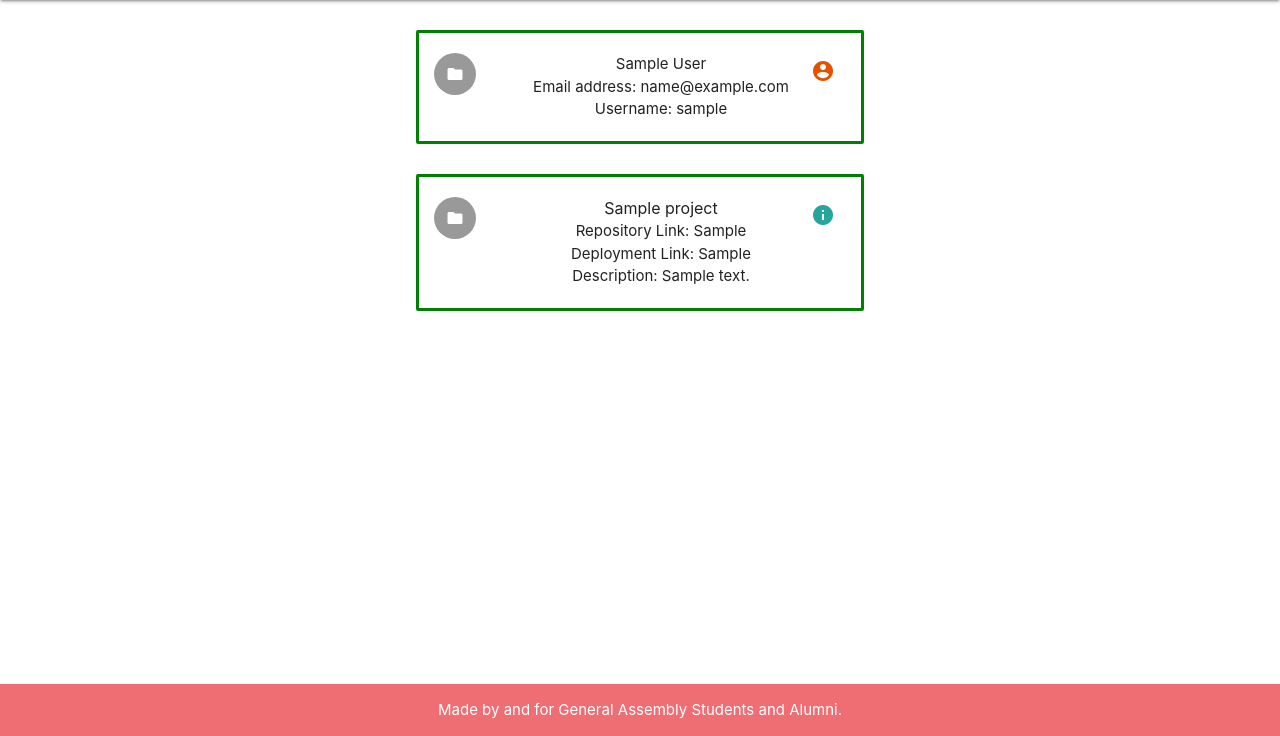
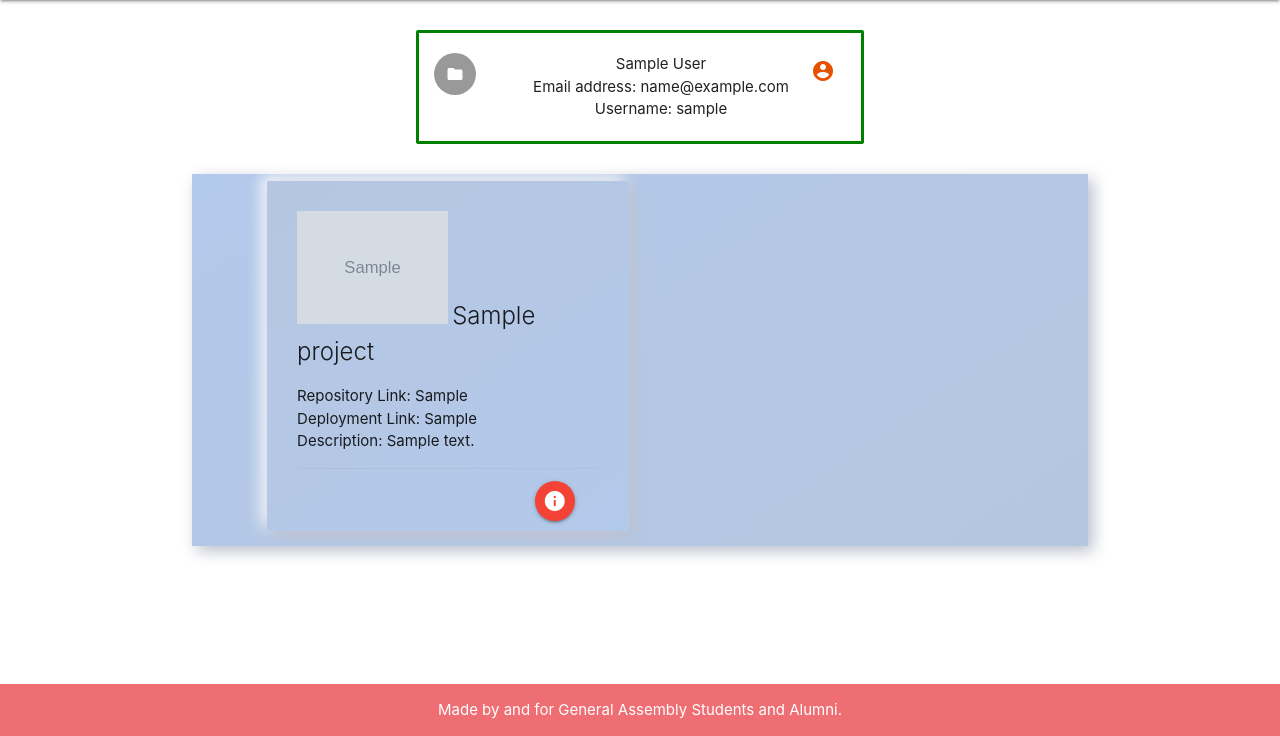
Before and after one commit to NoahCSmith93/General-Archive, a Django app: page /user/1/ in a window 1280 px wide. Shown: the part 64-800 px from the top of the page. Run offline with Django 3.2, Linux system fonts and the light colour scheme; tables that the repository leaves empty hold one stand-in row (values such as "Sample post"); grey boxes marked "Sample" are stand-in pictures; some libraries are stand-ins or nearby versions.

Commit message:
added chagnes to the profiles tab

```diff
--- a/main_app/static/css/style.css
+++ b/main_app/static/css/style.css
@@ -144,6 +144,6 @@ input[type=text], input[type=email], input[type=number], input[type=password]{
     margin-bottom: 30px;
 }
 .row4 {
-    display: inline-flexbox;
-    flex-wrap: wrap;
+    display: inline-flex;
+    justify-content:left;
 }
--- a/main_app/templates/users/profile.html
+++ b/main_app/templates/users/profile.html
@@ -17,22 +17,28 @@
     {% for project in user.project_set.all %}
 
 
-    <div class="row4">
-        <div class="col-s6">
-            <ul class="collection">
-                <li class="collection-item avatar">
-                <i class="large material-icons circle">folder</i>
-                <span class="title">{{ project.title }}</span>
-                <p>Repository Link: {{ project.repository }} <br>
+
+    <div class="row">
+        <div class="col s12 m6">
+          <div class="card">
+            <div class="card-image2">
+              {% if project.thumbnail %}
+              <img src="{{ project.thumbnail }}"  style="width:50% ;height:auto;"  alt="Project thumbnail">
+              {% endif %}
+              <span class="card-title">{{ project.title }}</span>
+            </div>
+            <div class="card-content2">
+            <p> Repository Link: {{ project.repository }} <br>
                 Deployment Link: {{ project.deployment }} <br>
                 Description: {{ project.description }}
-                </p>
-                <a href="{% url 'project_detail' project.id %}">
-                <a href="{% url 'project_detail' project.id %}" class="secondary-content"><i class=" material-icons">info</i></a>
-                </li>
-            </ul>
+            </p>
+            <div class="card-action">
+                <a href="{% url 'project_detail' project.id %}" class="btn-floating halfway-fab waves-effect waves-light red"><i class=" material-icons">info</i></a>
+            </div>
+          </div>
+        </div>
       </div>
-    </div>
+
     {% endfor %}
 
 
```
